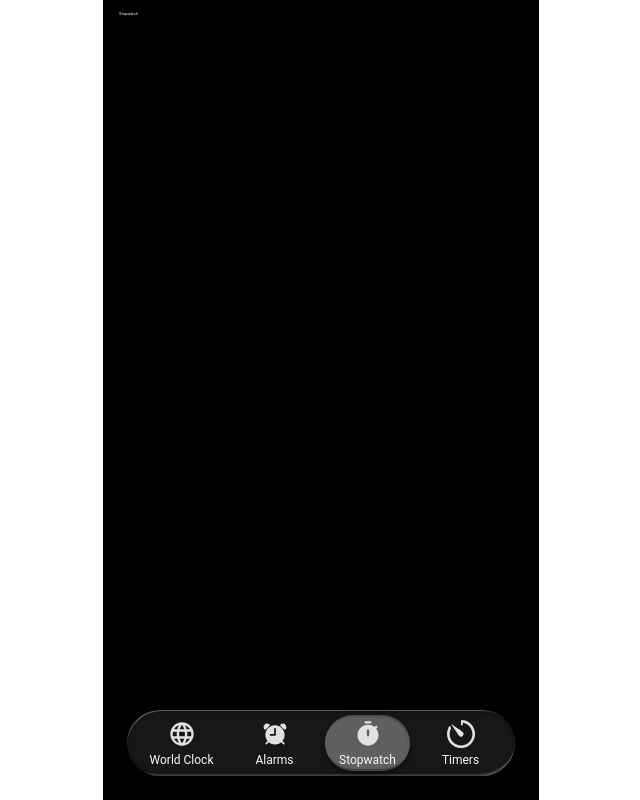
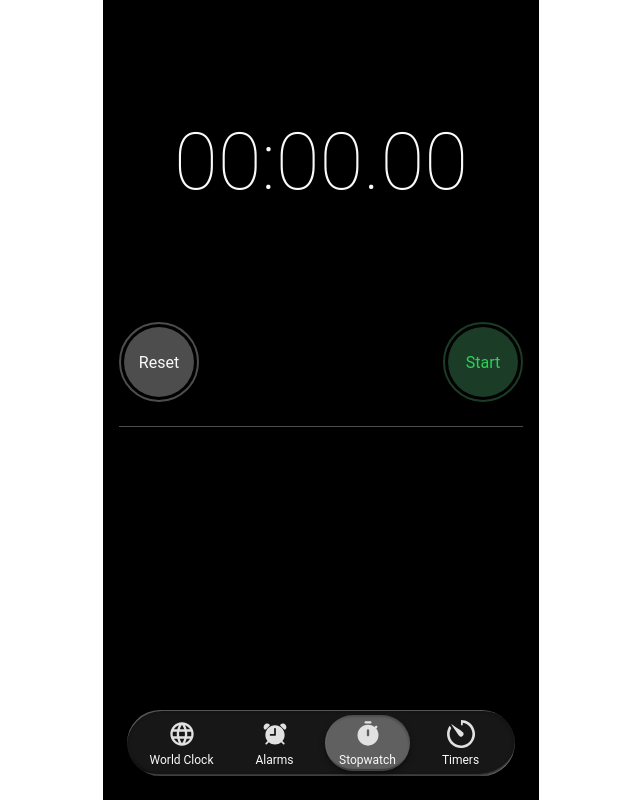
Before and after one commit to JGW-Korea/jgw-clock-app, a React (Vite) app: page /stopwatch in a window 1280 px wide. Shown: the whole page, without its empty margins (319-959 px from the left). Built offline with nearby package versions, Linux system fonts and the light colour scheme.

Commit message:
feat: Stopwatch 기능 구현 완료

```diff
--- a/src/pages/Stopwatch.tsx
+++ b/src/pages/Stopwatch.tsx
@@ -1,3 +1,10 @@
+import { StopwatchContent } from "../widgets/stopwatch";
+
+
 export default function Stopwatch() {
-  return <div>Stopwatch</div>;
+  return (
+    <>
+      <StopwatchContent />
+    </>
+  );
 }
--- /dev/null
+++ b/src/widgets/stopwatch/components/StopwatchContent.tsx
@@ -0,0 +1,113 @@
+import { useRef, useState } from "react";
+import style from "./style.module.scss";
+
+type Timer = { minutes: number, seconds: number, milliseconds: number };
+
+export default function StopwatchContent() {
+  const [stopwatchMode, setStopwatchMode] = useState<boolean>(false);
+  const [timer, setTimer] = useState<Timer>({ minutes: 0, seconds: 0, milliseconds: 0 });
+  const [currentTimer, setCurrentTimer] = useState<Timer>({ minutes: 0, seconds: 0, milliseconds: 0 });
+  const [laps, setLaps] = useState<(Timer & { id: number })[]>([]);
+  const stopwatchIntervalId = useRef<number | null>(null);
+
+  const startTimer = (setUpdateTimer: React.Dispatch<React.SetStateAction<Timer>>): void => {
+    setUpdateTimer((prev) => {
+      const currentTime = prev;
+
+      currentTime.milliseconds += 1;
+      if(currentTime.milliseconds > 99) {
+        currentTime.seconds += 1;
+        currentTime.milliseconds = 0;
+      }
+
+      if(currentTime.seconds > 59) {
+        currentTime.minutes += 1;
+        currentTime.seconds = 0;
+      }
+
+      return { ...currentTime }
+    });
+  }
+
+  const addLap = () => {
+    setLaps((prev) => {
+      if(prev.length === 0) return [{ id: 1, ...currentTimer}];
+      else {
+        prev[0].minutes = currentTimer.minutes
+        prev[0].seconds = currentTimer.seconds
+        prev[0].milliseconds = currentTimer.milliseconds
+
+        return [
+          ...prev,
+          {
+            id: prev.length + 1,
+            ...{minutes: 0, seconds: 0, milliseconds: 0}
+          }
+        ].sort((a, b) => b.id - a.id);
+      }
+    });
+
+    setCurrentTimer({ minutes: 0, seconds: 0, milliseconds: 0 });
+  }
+
+  const onStartStopwatch = () => {
+    setStopwatchMode(true);
+
+    if(!laps.length) addLap();
+
+    stopwatchIntervalId.current = setInterval(() => {
+      startTimer(setTimer);
+      startTimer(setCurrentTimer);
+    }, 10);
+  }
+
+  const onStopStopwatch = () => {
+    if(!stopwatchIntervalId.current) return;
+
+    setStopwatchMode(false);
+
+    clearInterval(stopwatchIntervalId.current)
+  }
+
+  const onResetStopwatch = () => {
+    setTimer({minutes: 0, seconds: 0, milliseconds: 0});
+    setLaps([]);
+  }
+
+  return (
+    <main className={style["conatinaer"]}>
+      <div className={style["timer-wrapper"]}>
+        <p>
+          <time>{String(timer.minutes).padStart(2, "0")}</time>
+          :
+          <time>{String(timer.seconds).padStart(2, "0")}</time>
+          .
+          <time>{String(timer.milliseconds).padStart(2, "0")}</time>
+        </p>
+      </div>
+
+      <div className={style["button-group"]}>
+        <button className={style["reset"]} style={{ display: !stopwatchMode ? "block" : "none" }} onClick={onResetStopwatch}>Reset</button>
+        <button className={style["start"]} style={{ display: !stopwatchMode ? "block" : "none" }} onClick={onStartStopwatch}>Start</button>
+        <button className={style["lap"]} style={{ display: stopwatchMode ? "block" : "none" }} onClick={addLap}>Lap</button>
+        <button className={style["stop"]} style={{ display: stopwatchMode ? "block" : "none" }} onClick={onStopStopwatch}>Stop</button>
+      </div>
+
+      <div className={style["laps"]}>
+        {laps.map(({ minutes, seconds, milliseconds, id }) => (
+          <div className={style["laps-item"]} key={id}>
+            <span>Lap {id}</span>
+            <p className={style["laps-item__time"]}>
+              <time>{id === laps.length ? String(currentTimer.minutes).padStart(2, "0") : String(minutes).padStart(2, "0")}</time>
+              :
+              <time>{id === laps.length ? String(currentTimer.seconds).padStart(2, "0") : String(seconds).padStart(2, "0")}</time>
+              .
+              <time>{id === laps.length ? String(currentTimer.milliseconds).padStart(2, "0") : String(milliseconds).padStart(2, "0")}</time>
+            </p>
+          </div>
+        ))}
+      </div>
+
+    </main>
+  );
+}
--- /dev/null
+++ b/src/widgets/stopwatch/components/style.module.scss
@@ -0,0 +1,63 @@
+.conatinaer {
+  flex: 1;
+  display: flex;
+  flex-direction: column;
+  overflow: hidden;
+
+  & > .timer-wrapper {
+    text-align: center;
+
+    & > p {
+      line-height: 75rem;
+      font-size: 20rem;
+      font-weight: 100;
+      font-variant-numeric: tabular-nums;
+    }
+  }
+
+  & > .button-group {
+    margin: 2.5rem 0 0;
+    padding-bottom: 6rem;
+    display: flex;
+    justify-content: space-between;
+    border-bottom: 1px solid #4d4d4d;
+
+    & > button {
+      cursor: pointer;
+      width: 20rem;
+      height: 20rem;
+      border-radius: 50%;
+      font-size: 4rem;
+      padding: .7rem;
+      background-clip: content-box;
+      border: 2px solid transparent;
+      transition: .3s ease;
+
+      &.reset, &.lap { $bgColor: #4d4d4d; border-color: $bgColor; background-color: $bgColor; }
+      &.start { $bgColor: #1b3d27; border-color: $bgColor; background-color: $bgColor; color: #2ed157 }
+      &.stop { $bgColor: #3d1616; border-color: $bgColor; background-color: $bgColor; color: #df3b32 }
+
+      &:hover {
+        filter: opacity(0.8);
+      }
+    }
+  }
+
+  & > .laps {
+    flex: 1;
+    display: flex;
+    flex-direction: column;
+    overflow-y: scroll;
+    & > .laps-item {
+      display: flex;
+      justify-content: space-between;
+      padding: 3rem 0;
+      font-size: 4rem;
+      border-bottom: 1px solid #4d4d4d;
+
+      & > .laps-item__time {
+        font-variant-numeric: tabular-nums;
+      }
+    }
+  }
+}
--- /dev/null
+++ b/src/widgets/stopwatch/index.tsx
@@ -0,0 +1 @@
+export { default as StopwatchContent } from "./components/StopwatchContent"
```
